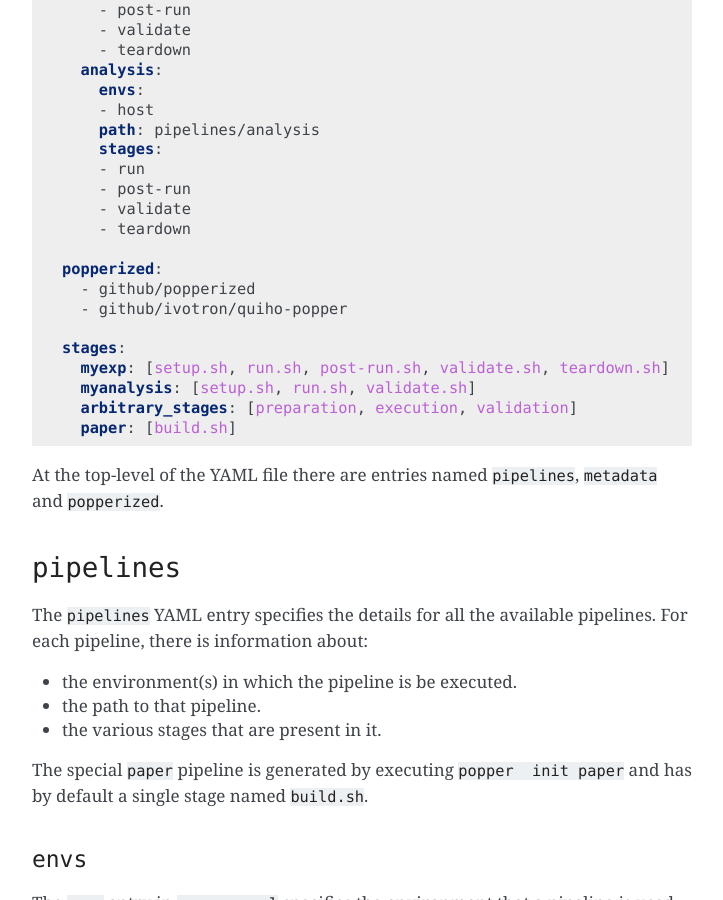
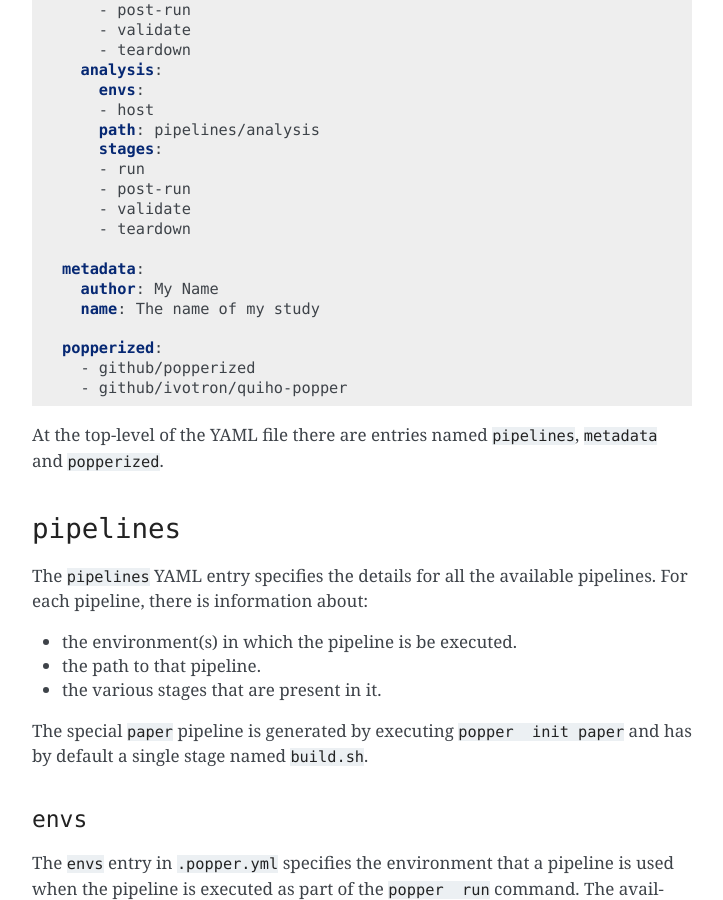
Before and after one commit to getpopper/popper, a Sphinx documentation site: the page built from docs/ci/popperyml.md, in a window 1280 px wide and 900 px high, scrolled down 859 px. Shown: the whole window, without its empty margins (388-1111 px from the left). Built offline with Sphinx 7.4.7, drawn with Linux system fonts in a browser that asks for light colours; pages that are not in the unit, such as notebooks, are missing from menus.

Commit message:
Update popperyml.md

````diff
--- a/docs/ci/popperyml.md
+++ b/docs/ci/popperyml.md
@@ -51,15 +51,13 @@
     - validate
     - teardown
 
+metadata:
+  author: My Name
+  name: The name of my study
+
 popperized:
   - github/popperized
   - github/ivotron/quiho-popper
-
-stages:
-  myexp: [setup.sh, run.sh, post-run.sh, validate.sh, teardown.sh]
-  myanalysis: [setup.sh, run.sh, validate.sh]
-  arbitrary_stages: [preparation, execution, validation]
-  paper: [build.sh]
 ```
 
 At the top-level of the YAML file there are entries named `pipelines`, `metadata` and
````
